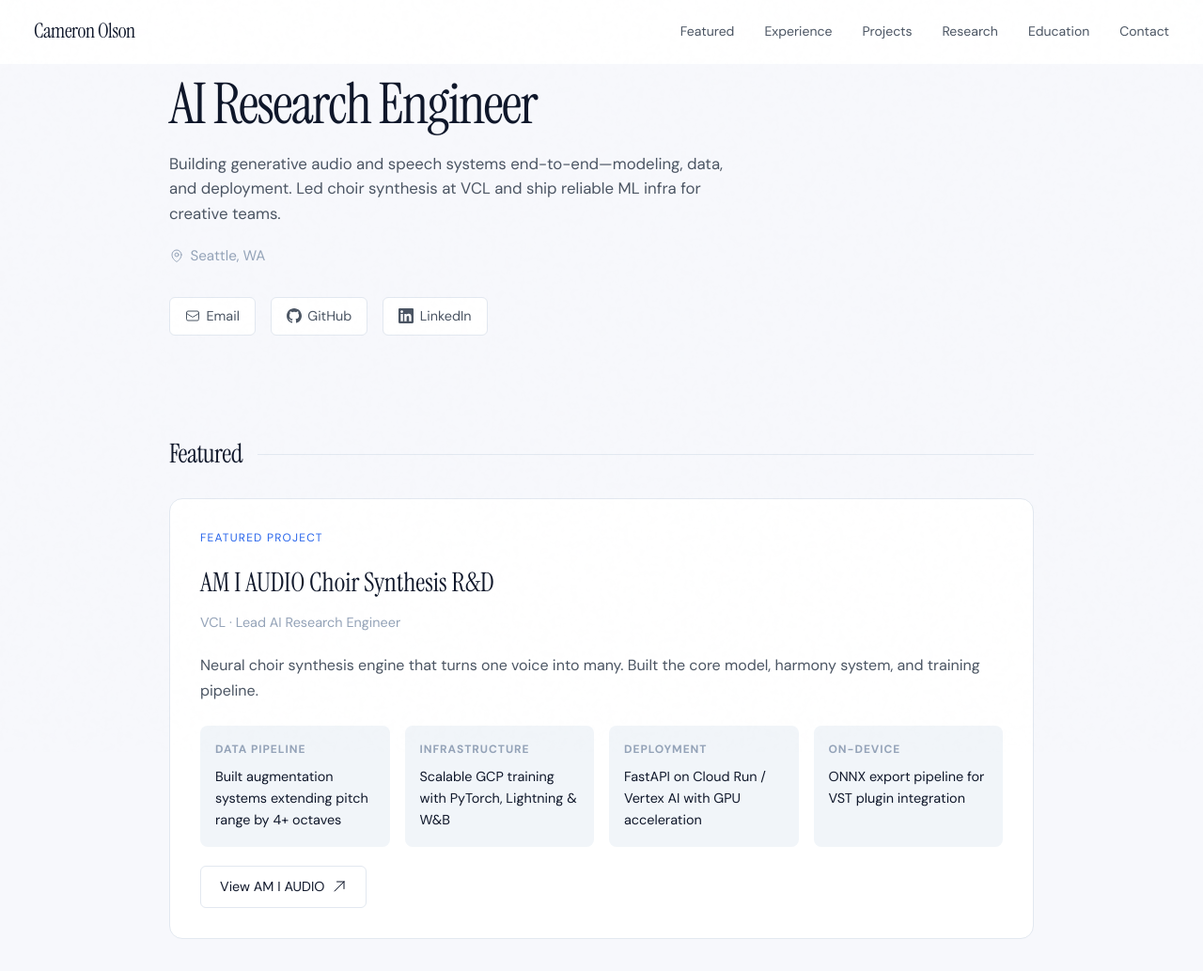
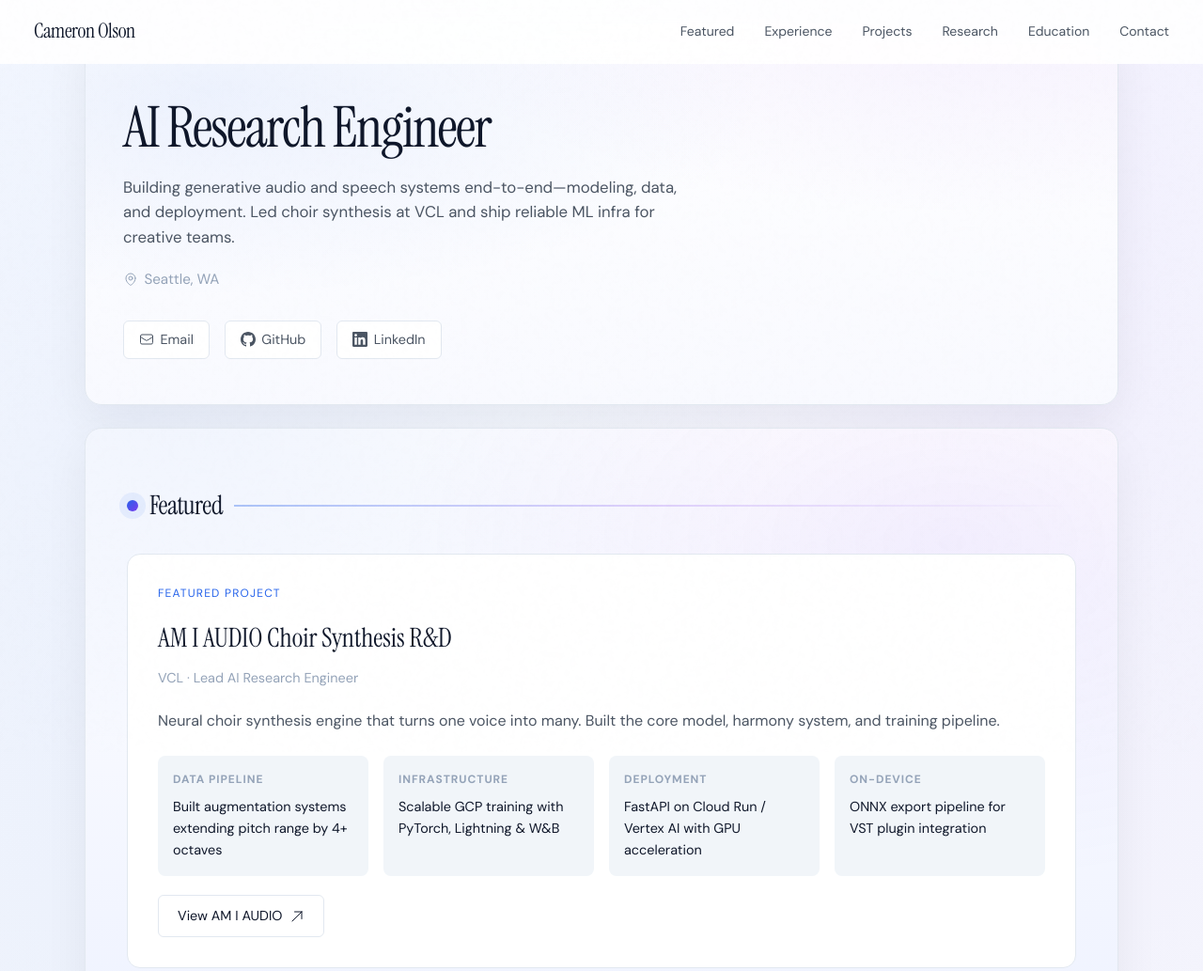
Before and after one commit to cmsolson75/portfolio, a website with bundled scripts: page site/index.html in a window 1280 px wide. Shown: the top 1033 px of the page at 94% size. Built offline with nearby package versions, Linux system fonts and the light colour scheme.

Commit message:
Better spacing

```diff
--- a/site/styles.css
+++ b/site/styles.css
@@ -7,12 +7,14 @@
     --bg-primary: #f7f8fc;
     --bg-secondary: #ffffff;
     --bg-card: #ffffff;
+    --bg-soft: #eef2ff;
     --text-primary: #0f172a;
     --text-secondary: #4b5563;
     --text-muted: #94a3b8;
     --accent: #2563eb;
     --accent-dim: #1e40af;
     --border: #e2e8f0;
+    --shadow-soft: 0 18px 48px rgba(15, 23, 42, 0.06);
     --gradient-1: #2563eb;
     --gradient-2: #7c3aed;
 }
@@ -29,7 +31,10 @@
 
 body {
     font-family: 'DM Sans', sans-serif;
-    background: var(--bg-primary);
+    background:
+        radial-gradient(120% 120% at 12% 18%, rgba(37, 99, 235, 0.06), transparent 45%),
+        radial-gradient(110% 110% at 88% 6%, rgba(124, 58, 237, 0.06), transparent 40%),
+        linear-gradient(180deg, #f9fbff 0%, #f5f7fb 50%, #f9fbff 100%);
     color: var(--text-primary);
     line-height: 1.6;
     overflow-x: hidden;
@@ -102,8 +107,8 @@
     justify-content: center;
     padding: 5rem 2.5rem 3rem;
     position: relative;
-    max-width: 1000px;
-    margin: 0 auto;
+    max-width: 1100px;
+    margin: 1.5rem auto;
     gap: 0.75rem;
 }
 
@@ -179,9 +184,43 @@
 
 /* Section styles */
 section {
-    padding: 3.5rem 2.5rem;
-    max-width: 1000px;
-    margin: 0 auto;
+    position: relative;
+    padding: 3.75rem 2.75rem;
+    max-width: 1100px;
+    margin: 1.5rem auto;
+    background: linear-gradient(180deg, rgba(255, 255, 255, 0.97), rgba(249, 250, 255, 0.94));
+    border: 1px solid var(--border);
+    border-radius: 18px;
+    box-shadow: var(--shadow-soft);
+    overflow: hidden;
+    isolation: isolate;
+    scroll-margin-top: 90px;
+}
+
+section:nth-of-type(even) {
+    background: linear-gradient(180deg, #ffffff, var(--bg-soft));
+}
+
+section::before {
+    content: '';
+    position: absolute;
+    inset: 0;
+    background:
+        radial-gradient(120% 120% at 12% 18%, rgba(37, 99, 235, 0.08), transparent 45%),
+        radial-gradient(140% 140% at 88% -8%, rgba(124, 58, 237, 0.07), transparent 42%);
+    pointer-events: none;
+    z-index: 0;
+}
+
+section:nth-of-type(even)::before {
+    background:
+        radial-gradient(120% 120% at 84% 18%, rgba(124, 58, 237, 0.08), transparent 45%),
+        radial-gradient(140% 140% at 10% -8%, rgba(37, 99, 235, 0.07), transparent 42%);
+}
+
+section > * {
+    position: relative;
+    z-index: 1;
 }
 
 .section-title {
@@ -189,17 +228,26 @@
     font-size: 1.75rem;
     font-weight: 400;
     letter-spacing: -0.02em;
-    margin-bottom: 1.5rem;
+    margin-bottom: 1.75rem;
     display: flex;
     align-items: center;
-    gap: 1rem;
+    gap: 0.75rem;
+}
+
+.section-title::before {
+    content: '';
+    width: 12px;
+    height: 12px;
+    border-radius: 999px;
+    background: linear-gradient(135deg, var(--gradient-1), var(--gradient-2));
+    box-shadow: 0 0 0 8px rgba(37, 99, 235, 0.08);
 }
 
 .section-title::after {
     content: '';
     flex: 1;
-    height: 1px;
-    background: var(--border);
+    height: 2px;
+    background: linear-gradient(90deg, rgba(37, 99, 235, 0.35), rgba(124, 58, 237, 0.2), transparent);
 }
 
 /* Featured Project */
```
